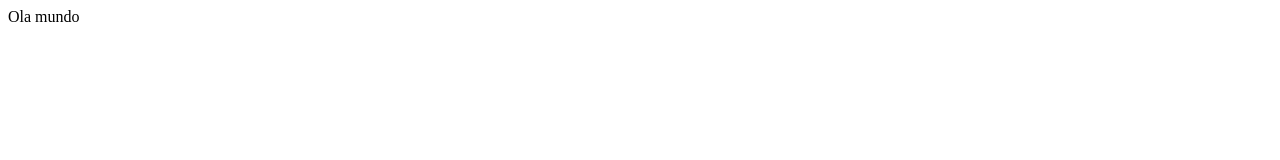
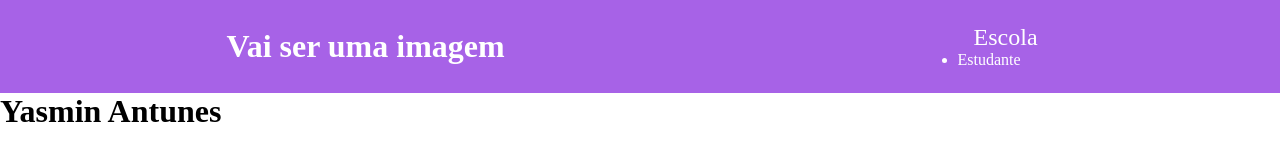
Before and after one commit to lolomeira/segundo-repositorio-1, a plain HTML site: page index.html in a window 1280 px wide. Drawn offline with Linux system fonts and the light colour scheme.

Commit message:
aula 2 28/02

```diff
--- a/index.html
+++ b/index.html
@@ -4,8 +4,21 @@
         <meta charset="UTF-8">
         <meta name="viewport" content="width=device-width, initial-scale=1.0">
         <title>pagina principal</title>
+        <link rel="stylesheet" href="style.css">
     </head>
     <body>
-    Ola mundo
+        <header class="cabecalho">
+     <h1>Vai ser uma imagem </h1>
+
+     <ul class="cabecalho-lista">
+        <li   class="cabecalho-lista-item">Escola</li>
+        <li   class="cabcalho-lista-item">Estudante</li>
+     </ul>
+        </header>
+        <h1>Yasmin Antunes</h1>
+
+
+
     </body>
+
 </html>
--- /dev/null
+++ b/style.css
@@ -0,0 +1,25 @@
+*{
+ margin: 0;
+padding: 0;
+}
+
+header {
+
+    background-color: rgb(167, 98, 231);
+    color: white;
+}
+.cabecalho{
+    background-color: rgb(167, 98, 231);
+    color: white;
+    display: flex;
+    justify-content: space-around;
+    align-items: center;
+    padding: 24px 0;
+}
+
+
+.cabecalho-lista-item{
+   display:inline-block ;
+   margin: 0 16px;
+   font-size:24px ;
+}
```
Lines whose indentation alone changed are shown as unchanged.
